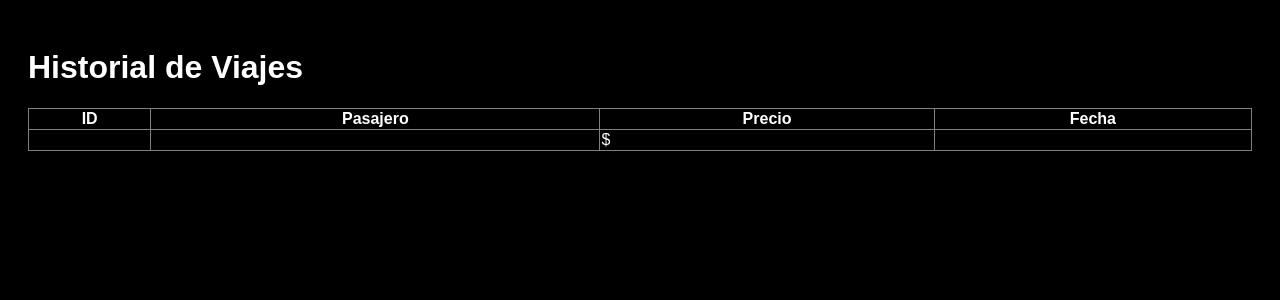
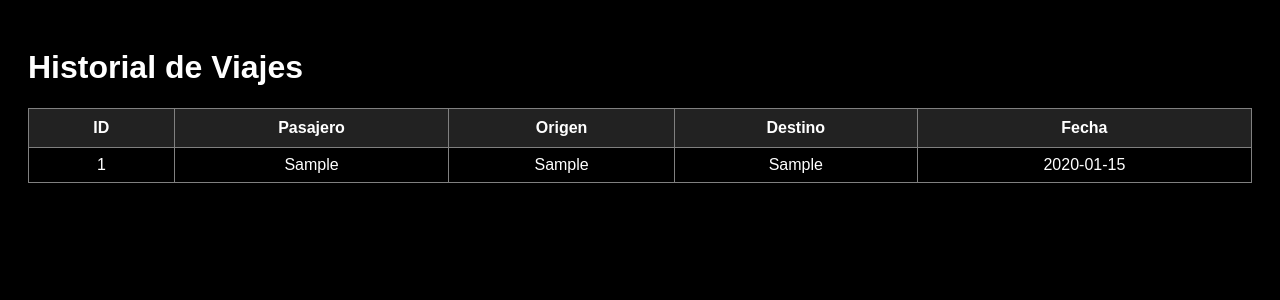
Before and after one commit to martillosiruedasprint-cell/martillos_web, a Flask app: page /admin_historial in a window 1280 px wide. Shown: the top 300 px of the page. Run offline with Flask 3, Linux system fonts and the light colour scheme; tables that the repository leaves empty hold one stand-in row (values such as "Sample post").

Commit message:
admin_historial.html

```diff
--- a/templates/admin_historial.html
+++ b/templates/admin_historial.html
@@ -1,12 +1,26 @@
 <!DOCTYPE html>
 <html>
-<head><title>Panel Admin - Historial</title></head>
+<head>
+    <title>Panel Admin - Historial</title>
+</head>
 <body style="background:#000; color:#fff; font-family:sans-serif; padding:20px;">
     <h1>Historial de Viajes</h1>
-    <table border="1" width="100%" style="border-collapse:collapse; color:#fff;">
-        <tr><th>ID</th><th>Pasajero</th><th>Precio</th><th>Fecha</th></tr>
+    <table border="1" width="100%" style="border-collapse:collapse; color:#fff; text-align:center;">
+        <tr style="background:#222;">
+            <th style="padding:10px;">ID</th>
+            <th>Pasajero</th>
+            <th>Origen</th>
+            <th>Destino</th>
+            <th>Fecha</th>
+        </tr>
         {% for v in viajes %}
-        <tr><td>{{ v.id }}</td><td>{{ v.rider_id }}</td><td>${{ v.price }}</td><td>{{ v.date }}</td></tr>
+        <tr>
+            <td style="padding:8px;">{{ v[0] }}</td> <!-- ID -->
+            <td>{{ v[1] }}</td>                     <!-- Pasajero -->
+            <td>{{ v[2] }}</td>                     <!-- Origen -->
+            <td>{{ v[3] }}</td>                     <!-- Destino -->
+            <td>{{ v[4] }}</td>                     <!-- Fecha -->
+        </tr>
         {% endfor %}
     </table>
 </body>
```
